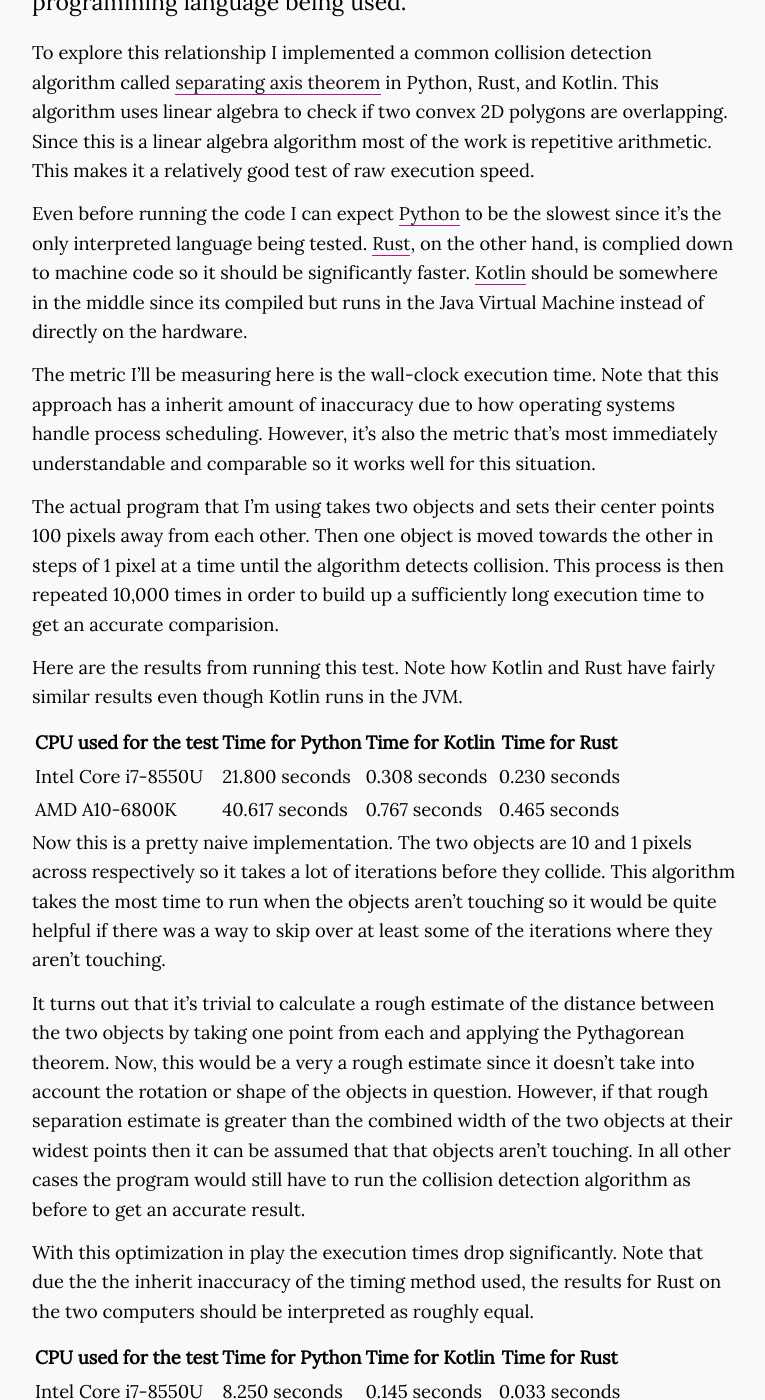
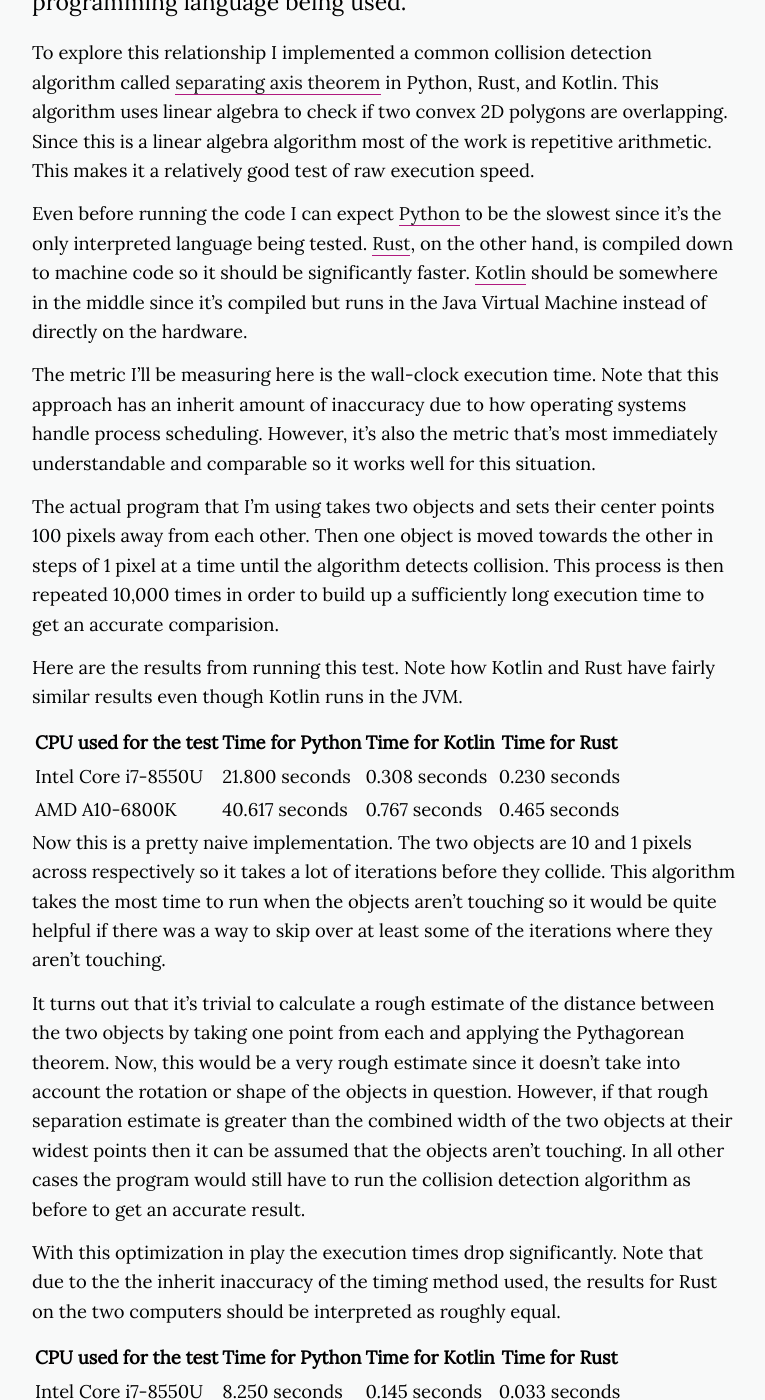
Before and after one commit to ComputerScienceHouse/blog, a Jekyll site: the page built from _posts/2018-03-26-benchmarking-programing-languages.md, in a window 1280 px wide and 1400 px high, scrolled down 807 px. Shown: the whole window, without its empty margins (256-1021 px from the left). Built offline with Jekyll 4.4.1, drawn with Linux system fonts in a browser that asks for light colours; nearby versions of some CDN libraries.

Commit message:
Fixed typos

```diff
--- a/_posts/2018-03-26-benchmarking-programing-languages.md
+++ b/_posts/2018-03-26-benchmarking-programing-languages.md
@@ -22,11 +22,11 @@ test of raw execution speed.
 
 Even before running the code I can expect [Python](https://en.wikipedia.org/wiki/Python_(programming_language)) to be
 the slowest since it's the only interpreted language being tested. [Rust](https://en.wikipedia.org/wiki/Rust_(programming_language)),
-on the other hand, is complied down to machine code so it should be significantly faster. [Kotlin](https://en.wikipedia.org/wiki/Kotlin_(programming_language))
-should be somewhere in the middle since its compiled but runs in the Java Virtual Machine instead of directly on the
+on the other hand, is compiled down to machine code so it should be significantly faster. [Kotlin](https://en.wikipedia.org/wiki/Kotlin_(programming_language))
+should be somewhere in the middle since it's compiled but runs in the Java Virtual Machine instead of directly on the
 hardware.
 
-The metric I'll be measuring here is the wall-clock execution time. Note that this approach has a inherit amount of
+The metric I'll be measuring here is the wall-clock execution time. Note that this approach has an inherit amount of
 inaccuracy due to how operating systems handle process scheduling. However, it's also the metric that's most immediately
 understandable and comparable so it works well for this situation.
 
@@ -47,14 +47,14 @@ iterations before they collide. This algorithm takes the most time to run when t
 be quite helpful if there was a way to skip over at least some of the iterations where they aren't touching.
 
 It turns out that it's trivial to calculate a rough estimate of the distance between the two objects by taking one point
-from each and applying the Pythagorean theorem. Now, this would be a very a rough estimate since it doesn't take into
+from each and applying the Pythagorean theorem. Now, this would be a very rough estimate since it doesn't take into
 account the rotation or shape of the objects in question. However, if that rough separation estimate is greater than the
-combined width of the two objects at their widest points then it can be assumed that that objects aren't touching. In
+combined width of the two objects at their widest points then it can be assumed that the objects aren't touching. In
 all other cases the program would still have to run the collision detection algorithm as before to get an accurate
 result.
 
-With this optimization in play the execution times drop significantly. Note that due the the inherit inaccuracy of the
-timing method used, the results for Rust on the two computers should be interpreted as roughly equal.
+With this optimization in play the execution times drop significantly. Note that due to the the inherit inaccuracy of
+the timing method used, the results for Rust on the two computers should be interpreted as roughly equal.
 
 | CPU used for the test | Time for Python | Time for Kotlin | Time for Rust |
 | --------------------- | --------------- | --------------- | ------------- |
```
